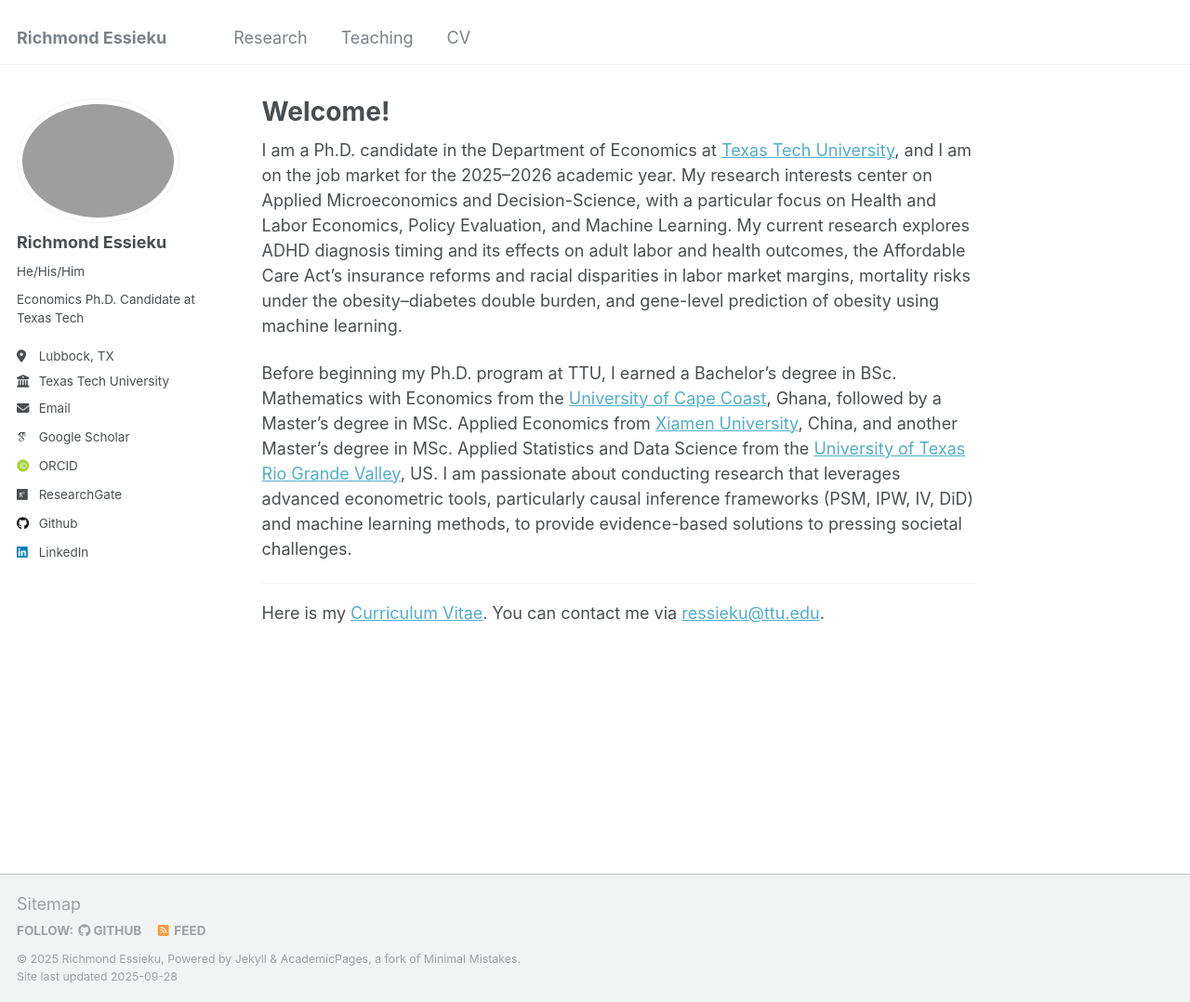
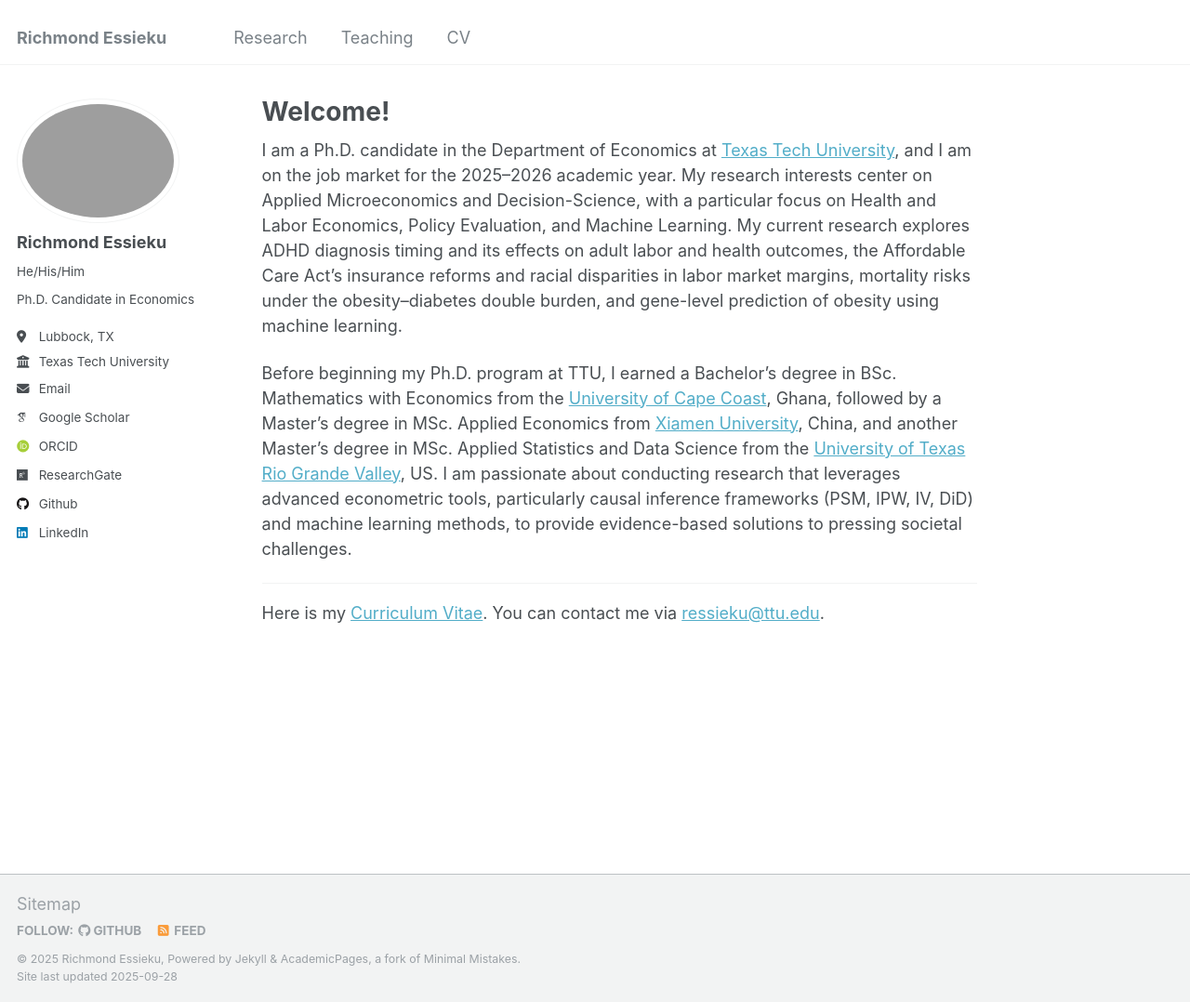
Before and after one commit to essieku/essieku.github.io, a Jekyll site: the page built from _pages/about.md, in a window 1280 px wide and 1078 px high. Shown: the whole window at 93% size. Built offline with Jekyll 4.4.1, drawn with Linux system fonts in a browser that asks for light colours; some web fonts are replaced.

Commit message:
Update _config.yml

```diff
--- a/_config.yml
+++ b/_config.yml
@@ -24,7 +24,7 @@ author:
   avatar           : "rich.png"
   name             : "Richmond Essieku"
   pronouns         : "He/His/Him"
-  bio              : "Economics Ph.D. Candidate at Texas Tech"
+  bio              : "Ph.D. Candidate in Economics"
   location         : "Lubbock, TX"
   employer         : "Texas Tech University"
   uri              : # URL
```
